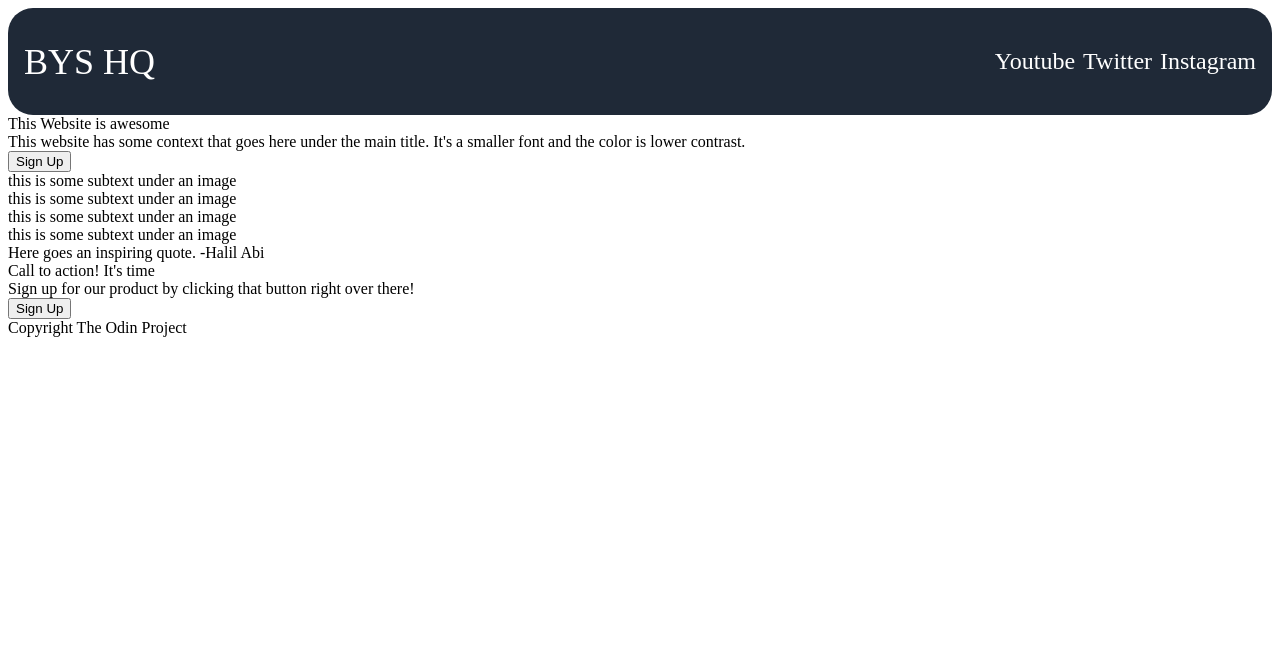
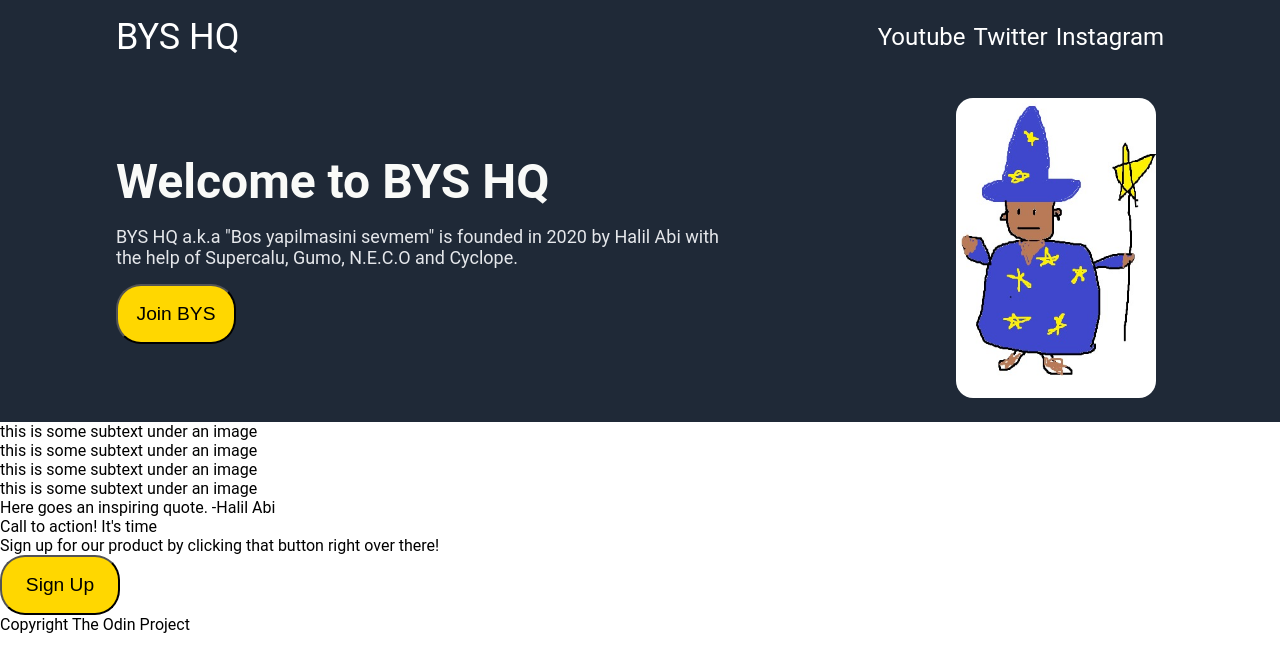
Before and after one commit to halileryildirim/landing-page, a plain HTML site: page index.html in a window 1280 px wide. Drawn offline with Linux system fonts and the light colour scheme.

Commit message:
Added bys logo image

```diff
--- a/index.html
+++ b/index.html
@@ -2,7 +2,7 @@
 <html lang="en">
     <head>
         <meta charset="UTF-8">
-        <title>Landing Page</title>
+        <title>BYS HQ</title>
         <link rel="stylesheet" href="style.css">
     </head>
     <body>
@@ -15,10 +15,14 @@
             </ul>
         </div>
         <div class="content">
-            <div class="title">This Website is awesome</div>
-            <div class="short-info">This website has some context that goes here under the main title. It's a smaller font and the color is lower contrast.</div>
-            <button>Sign Up</button>
-            <!--Image bulduğunda <img> ile ekle.-->
+            <div class="content-info">
+                <div class="title">Welcome to BYS HQ</div>
+                <div class="short-info">BYS HQ a.k.a "Bos yapilmasini sevmem" is founded in 2020 by Halil Abi with the help of Supercalu, Gumo, N.E.C.O and Cyclope.</div>
+                <button class="join-button">Join BYS</button>
+            </div>
+
+            <img id="logo" src="./images/bys-logo.png" alt="BYS logo">
+
         </div>
         <div class="information-title"></div>
         <div class="information">
@@ -37,7 +41,7 @@
         <div class="signup">
             <div class="signup-info">Call to action! It's time</div>
             <div class="signup-lessinfo">Sign up for our product by clicking that button right over there!</div>
-            <button>Sign Up</button>
+            <button class="join-button">Sign Up</button>
         </div>
         <div class="footer">
             <div class="footer-text">Copyright The Odin Project</div>
--- a/style.css
+++ b/style.css
@@ -1,10 +1,15 @@
-body{
+html, body{
     display: flex;
     flex-direction: column;
+    background-color: white;
+    margin: 0;
+    height: 100%;
+    font-family: Roboto, sans-serif;
+
 }
 
 .header {
-    border-radius: 25px;
+
     background-color: #1f2937;
     color: white;
     display: flex;
@@ -15,6 +20,7 @@ body{
 
 .header-title{
     font-size: 36px;
+    margin: 0 100px;
 }
 
 ul {
@@ -22,9 +28,57 @@ ul {
     display: flex;
     gap: 8px;
     font-size: 24px;
+    margin: 0 100px;
 }
 
 a {
     color: white;
     text-decoration: none;
 }
+
+.content{
+    background-color: #1f2937;
+    color: white;
+    display: flex;
+    justify-content: space-between;
+    align-items: center;
+    padding: 16px;
+
+}
+
+.content-info {
+
+    margin: 0 100px;
+    display: flex;
+    flex-direction: column;
+    gap: 16px;
+
+}
+
+#logo {
+    width: 200px;
+    height: 300px;
+    padding: 8px;
+    border-radius: 25px;
+    margin: 0 100px;
+}
+
+.join-button {
+    padding: 16px;
+    background-color: gold;
+    font-size: larger;
+    border-radius: 25px;
+    width: 120px;
+    height: 60px;
+}
+
+.title{
+    font-size: 48px;
+    font-weight: bolder;
+    color: #f9faf8;
+}
+
+.short-info {
+    font-size: 18px;
+    color: #E5E7EB;
+}
```
Also changed, not shown: images/bys-logo.png (added).
